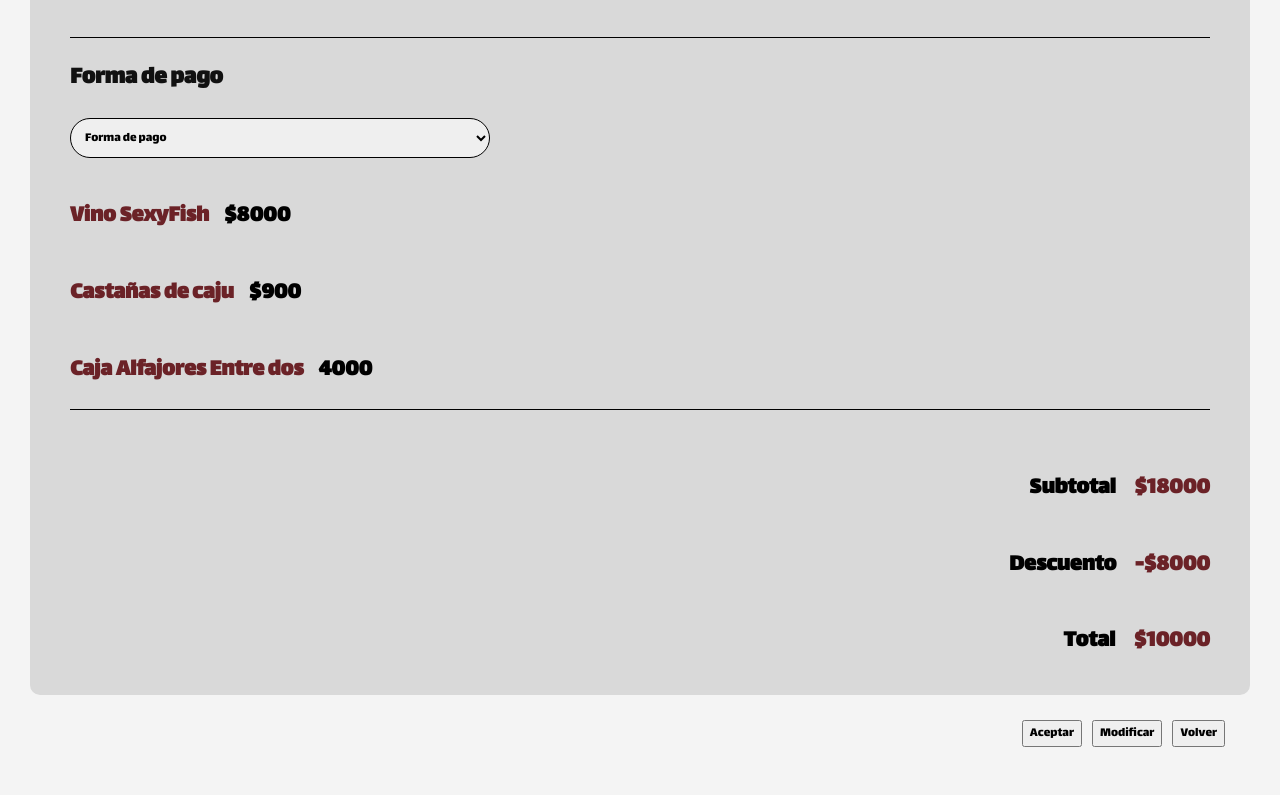
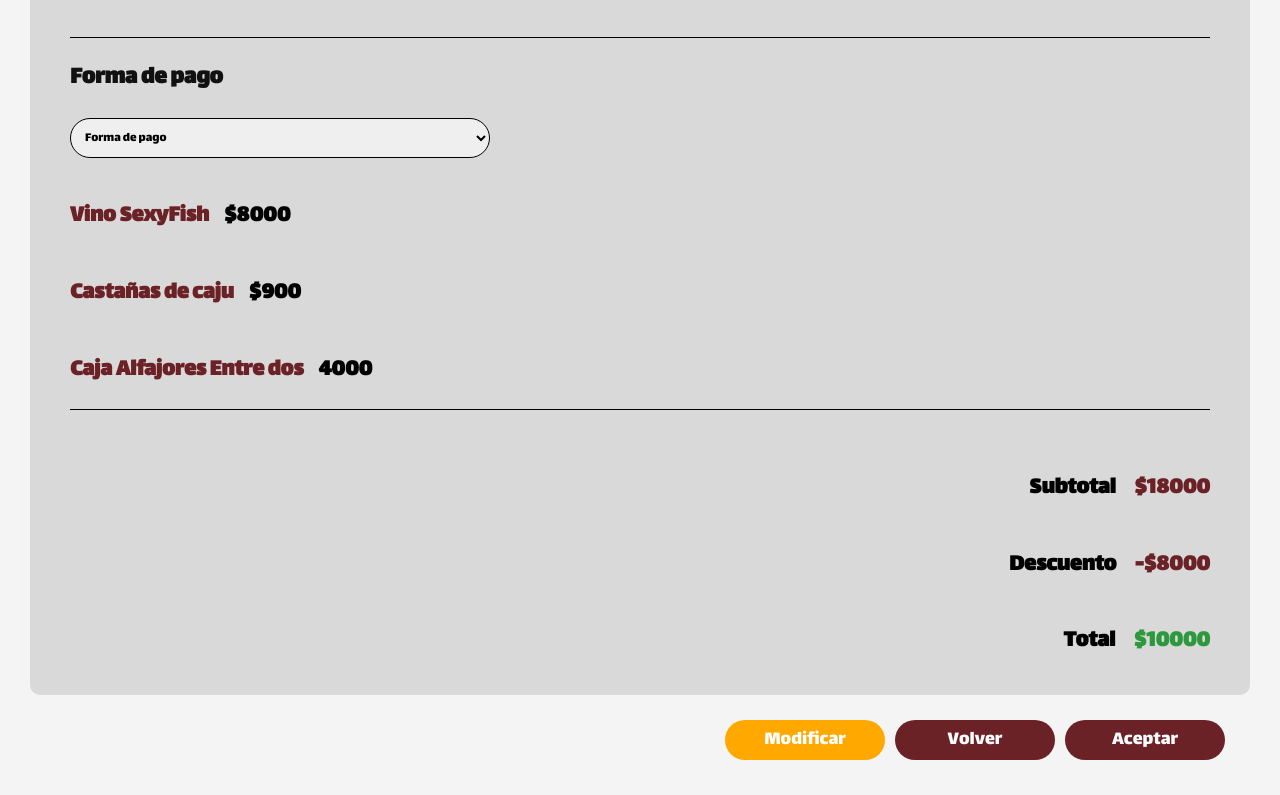
Before and after one commit to Tom09t/BodegaEscenciaReact, a React (Vite) app: page /ConfirmationSaleWine in a window 1280 px wide. Shown: the part 249-1044 px from the top of the page. Built offline with nearby package versions, Linux system fonts and the light colour scheme.

Commit message:
arregle unas cosas de los botones

```diff
--- a/src/components/buttons/buttons.css
+++ b/src/components/buttons/buttons.css
@@ -24,13 +24,27 @@
     border: none;
     border-radius: 20px;
 }
-
+.medium-button-yellow{
+    height: 40px;
+    width: 160px;
+    font-size: 20px;
+    background-color: #FFA800;
+    color: #FFF;
+    border: none;
+    border-radius: 20px;
+}
 .medium-button:hover{
     background-color: #531b1e;
+}
+.medium-button-yellow:hover{
+    background-color: #c78603;
 }
 
 .medium-button:active{
     background-color: #3f1517;
+}
+.medium-button-yellow:active{
+    background-color: #916101;
 }
 
 .view-button{
--- a/src/pages/ConfirmationSaleWine/ConfirmationSaleWine.jsx
+++ b/src/pages/ConfirmationSaleWine/ConfirmationSaleWine.jsx
@@ -42,14 +42,15 @@ export const ConfirmationSaleWine = () => {
                 <div className="container-flex-right">
                     <h2>Subtotal <span className="text-red price">$18000</span></h2>
                     <h2>Descuento <span className="text-red price">-$8000</span></h2>
-                    <h2>Total <span className="text-red price">$10000</span></h2>
+                    <h2>Total <span className="text-green price">$10000</span></h2>
                 </div>
 
             </div>
             <div className="container-buttons-right">
-                <FirstButton value={"Volver"}/>
-                <FirstButton value={"Modificar"}/>
-                <FirstButton value={"Aceptar"}/>
+                <FirstButton value={"Aceptar"} clase={"medium-button"}/>
+                <FirstButton value={"Volver"} clase={"medium-button"}/>
+                <FirstButton value={"Modificar"} clase={"medium-button-yellow"}/>
+
             </div>
         </div>
 
```
